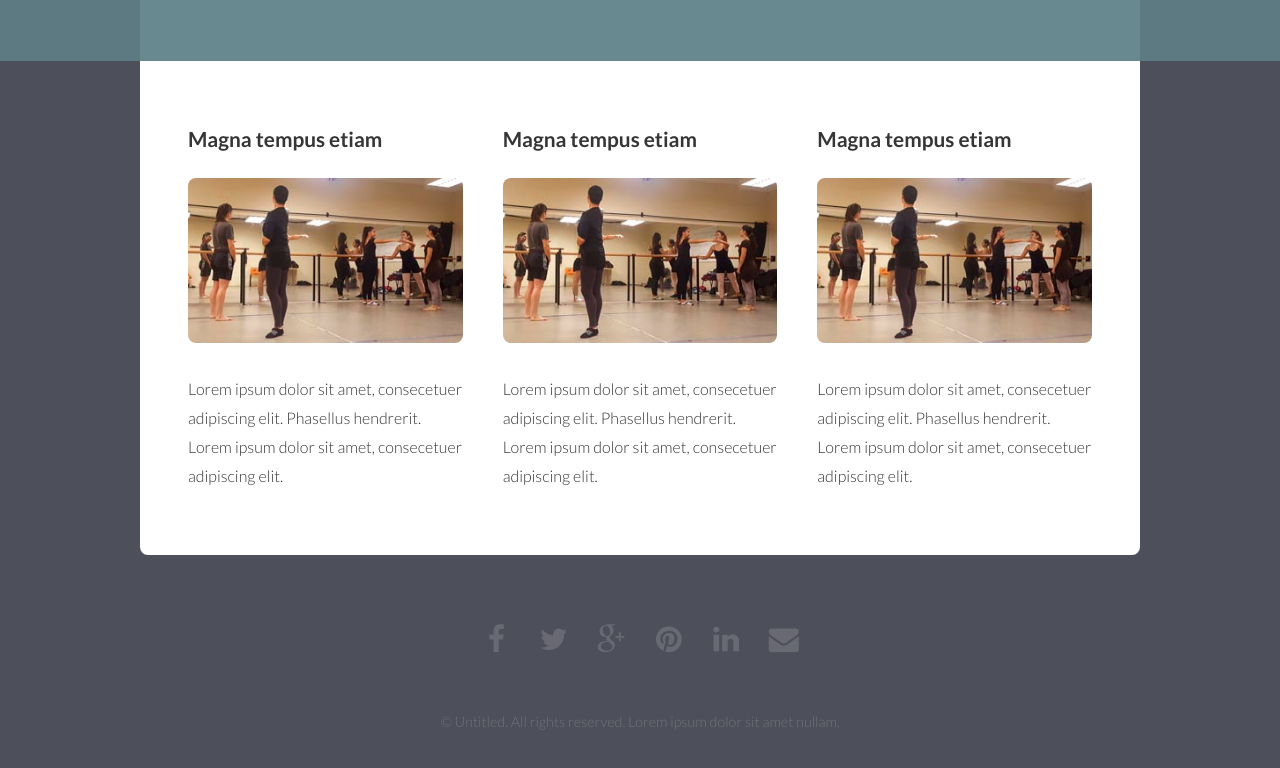
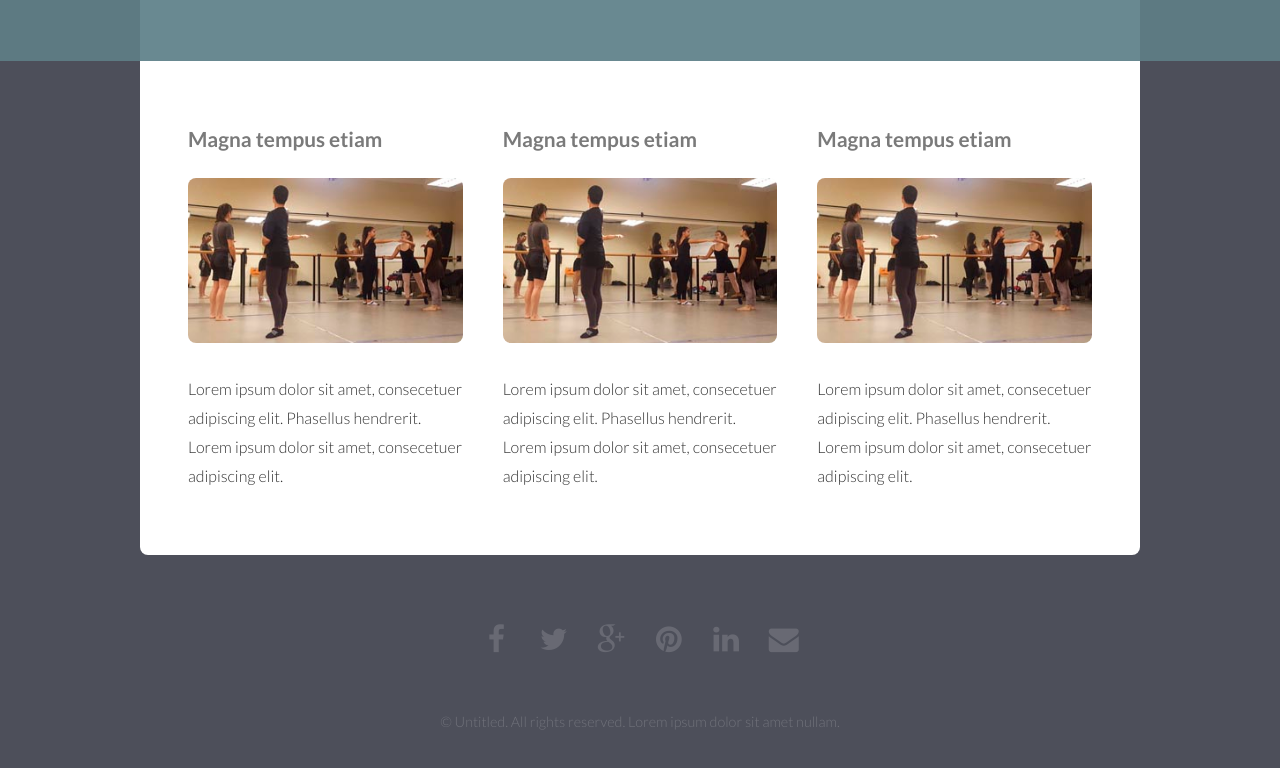
Before and after one commit to translector/bcalt, a plain HTML site: page index.html in a window 1280 px wide. Shown: the part 1366-2134 px from the top of the page. Drawn offline with Linux system fonts and the light colour scheme.

Commit message:
Subheader changes in color

```diff
--- a/assets/css/main.css
+++ b/assets/css/main.css
@@ -1546,7 +1546,7 @@
 	}
 
 	.homepage #main header h2 {
-		color: #353535;
+		color: #7A7A7A;
 	}
 
 /* Content */
```
Also changed, not shown: 3 other files.
